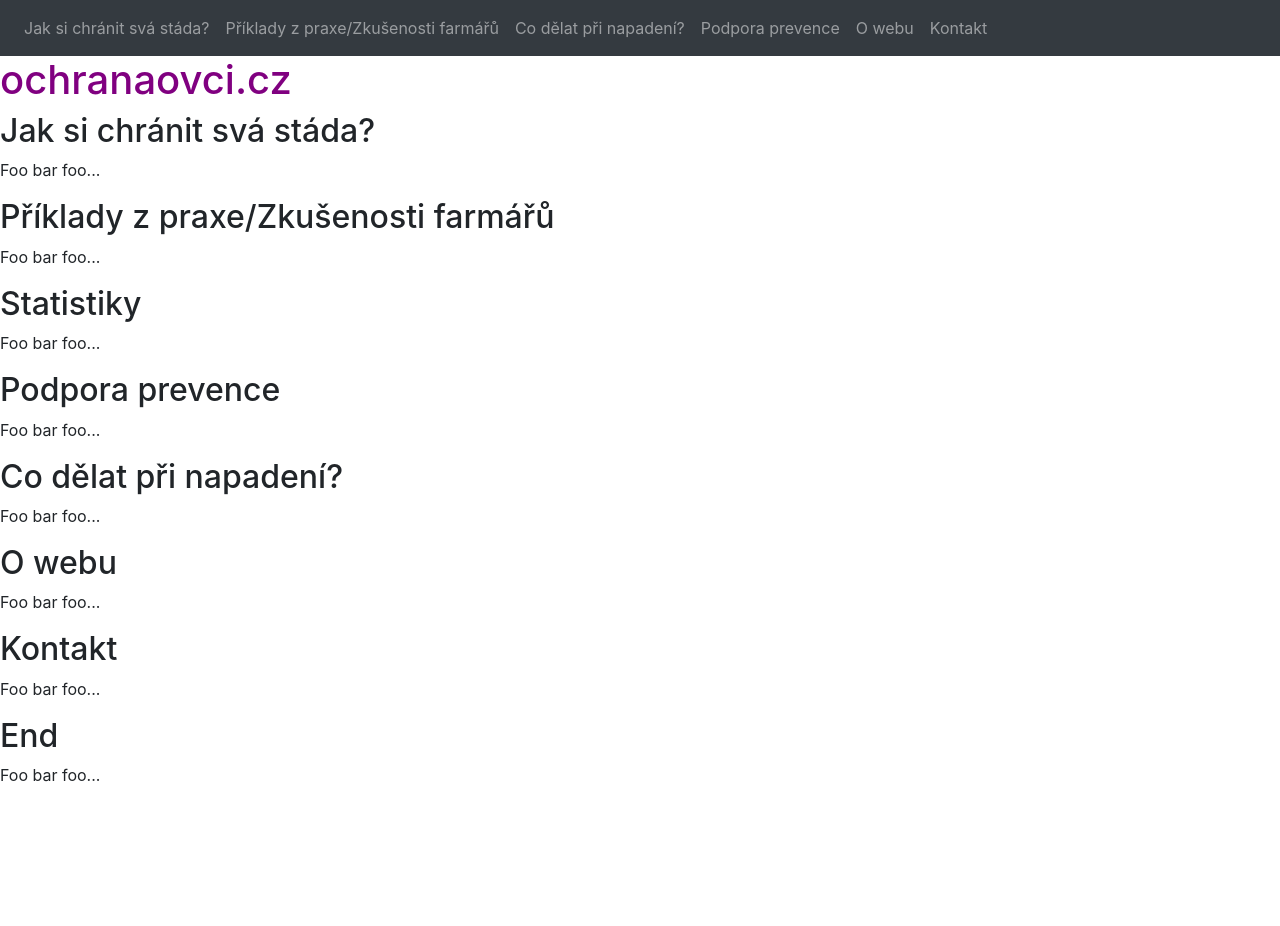
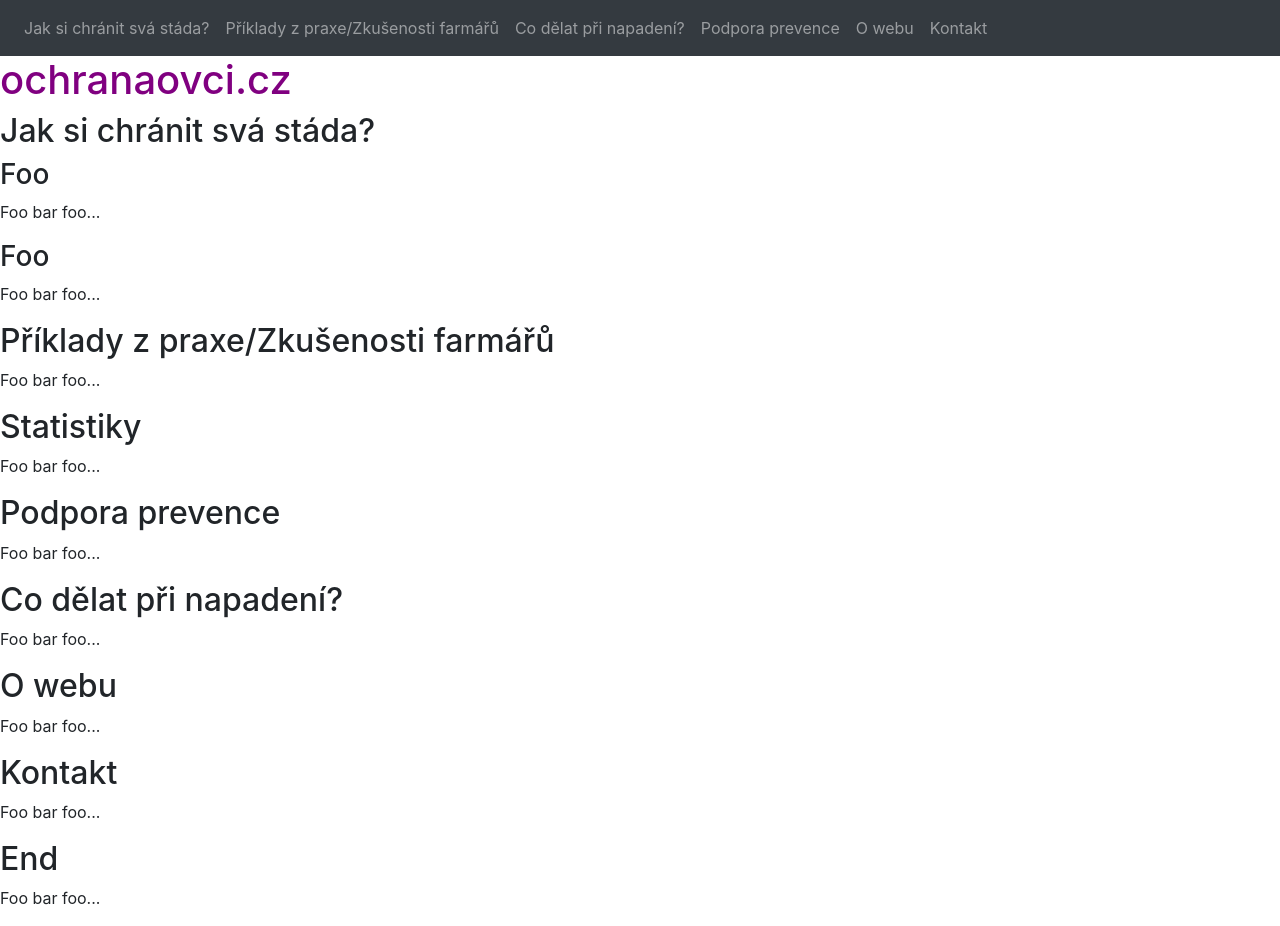
Before and after one commit to ondrejsika/oo, a Next.js app: page / in a window 1280 px wide. Before the commit the page ends 803 px from the top, so only its background shows below. Built offline with nearby package versions, Linux system fonts and the light colour scheme.

Commit message:
Add compnent Article

```diff
--- /dev/null
+++ b/components/Article.js
@@ -0,0 +1,8 @@
+import React from "react";
+
+export default (props) => (
+  <>
+    <h3>{props.header}</h3>
+    {props.children}
+  </>
+);
--- a/pages/index.js
+++ b/pages/index.js
@@ -1,6 +1,7 @@
 import React from "react";
 import Navbar from "../components/Navbar";
 import Section from "../components/Section";
+import Article from "../components/Article";
 import styled from "styled-components";
 
 const H1 = styled.h1`
@@ -12,7 +13,12 @@
     <Navbar />
     <H1>ochranaovci.cz</H1>
     <Section header="Jak si chránit svá stáda?">
-      <p>Foo bar foo...</p>
+      <Article header="Foo">
+        <p>Foo bar foo...</p>
+      </Article>
+      <Article header="Foo">
+        <p>Foo bar foo...</p>
+      </Article>
     </Section>
     <Section header="Příklady z praxe/Zkušenosti farmářů">
       <p>Foo bar foo...</p>
```
